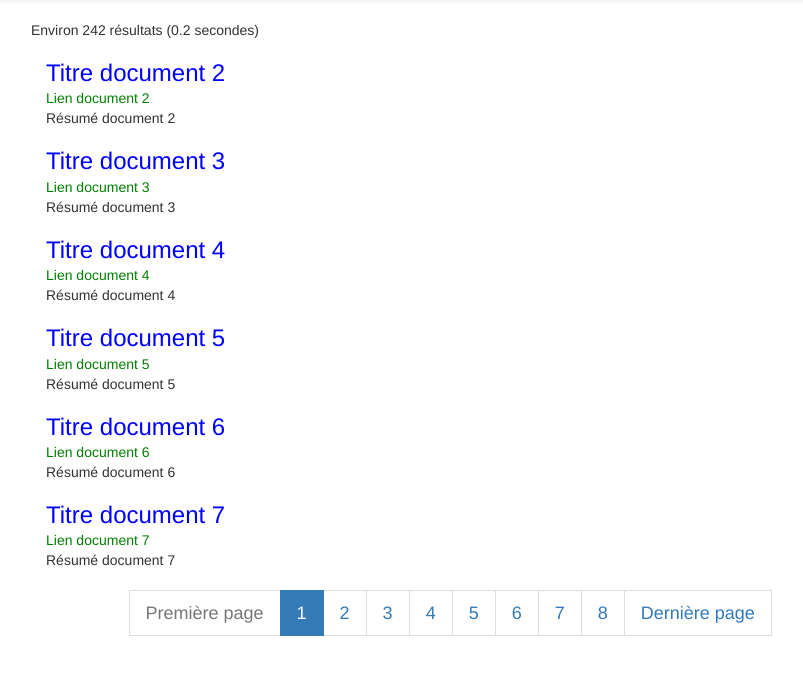
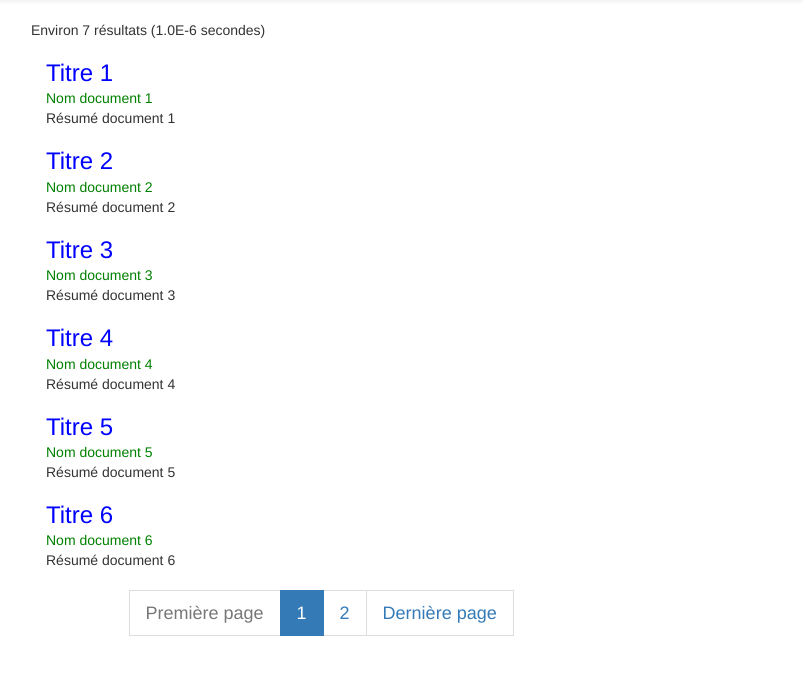
Before and after one commit to ShihoWasTaken/noodle-search-engine, a PHP site: page /search.php?query=1 in a window 1280 px wide. Shown: the part 52-727 px from the top of the page, without its empty margins (39-842 px from the left). Run offline with PHP 8.4, Linux system fonts and the light colour scheme; some libraries are stand-ins or nearby versions; some web fonts are replaced.

Commit message:
ajout fichier résultats et correction page search

```diff
--- /dev/null
+++ b/output/results.txt
@@ -0,0 +1,7 @@
+Titre 1 | Nom document 1 | Résumé document 1
+Titre 2 | Nom document 2 | Résumé document 2
+Titre 3 | Nom document 3 | Résumé document 3
+Titre 4 | Nom document 4 | Résumé document 4
+Titre 5 | Nom document 5 | Résumé document 5
+Titre 6 | Nom document 6 | Résumé document 6
+Titre 7 | Nom document 7 | Résumé document 7
--- a/search.php
+++ b/search.php
@@ -4,9 +4,22 @@
 	require 'Result.php';
 
 	$results = array();
-	for($i = 1; $i <= 242; $i++)
+	//system('./query-manager.py ' . $_GET['query']);
+
+	$handle = fopen("output/results.txt", "r");
+	if ($handle)
 	{
-		$results[] = new Result('Titre document ' . $i, 'Lien document ' . $i, 'Résumé document ' . $i);
+	    while (($line = fgets($handle)) !== false)
+	    {
+	        // process the line read.
+	        $splitted = explode("|", $line);
+	        $results[] = new Result($splitted[0], $splitted[1], $splitted[2]);
+	    }
+
+	    fclose($handle);
+	} else
+	{
+	    // error opening the file.
 	}
  ?>
 <!DOCTYPE html>
@@ -68,7 +81,7 @@
 		<div class="container">
 			<div class="row">
 				<div class="col-md-12">
-					<?php echo "Environ " . count($results) . " résultats (0.2 secondes)"; ?>
+					<?php echo "Environ " . count($results) . " résultats (" . round(( microtime(true) - $_SERVER["REQUEST_TIME_FLOAT"]),6) . " secondes)"; ?>
 				</div>
 			</div>
 			<div id="paginated-results"></div>
@@ -96,8 +109,8 @@
 			$( document ).ready(function() {
 			    var retrievePaginatedResult = function(page) {
 			    	var results = "";
-			    	var debut = <?php echo MAX_RESULT_PER_PAGE; ?>*(page-1);
-			    	var fin = <?php echo MAX_RESULT_PER_PAGE; ?>*(page-1)+<?php echo MAX_RESULT_PER_PAGE; ?>;
+			    	var debut = <?php echo MAX_RESULT_PER_PAGE; ?>*(page-1)-1;
+			    	var fin = <?php echo MAX_RESULT_PER_PAGE; ?>*(page-1)+<?php echo MAX_RESULT_PER_PAGE; ?>-1;
 			    	$('#hidden-results').children().each(function(index, element) {
 			    		if( (index > debut) && (index <= fin))
 			    			results += $(this).html();
```
